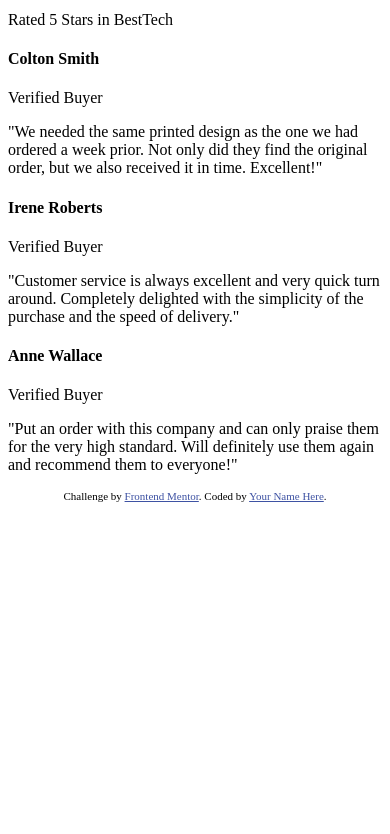
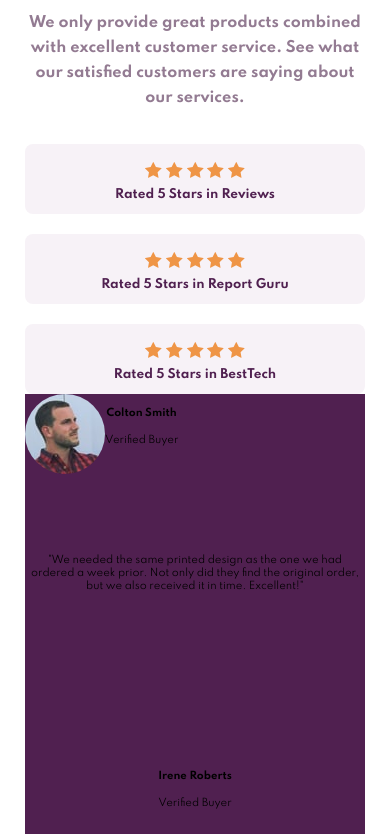
Before and after one commit to AndresUg98/Social-proof-section, a plain HTML site: page index.html in a window 390 px wide. Shown: the part 221-1055 px from the top of the page. Before the commit the page ends 844 px from the top, so only its background shows below. Drawn offline with Linux system fonts and the light colour scheme.

Commit message:
Adding the styles for the mobile version, it's not finished

```diff
--- a/index.html
+++ b/index.html
@@ -3,7 +3,6 @@
   <head>
     <meta charset="UTF-8" />
     <meta name="viewport" content="width=device-width, initial-scale=1.0" />
-    <!-- displays site properly based on user's device -->
 
     <link
       rel="icon"
@@ -11,63 +10,103 @@
       sizes="32x32"
       href="./images/favicon-32x32.png"
     />
+    <link rel="stylesheet" href="./styles/style.css">
 
     <title>Frontend Mentor | Social proof section</title>
 
     <!-- Feel free to remove these styles or customise in your own stylesheet 👍 -->
-    <style>
-      .attribution {
-        font-size: 11px;
-        text-align: center;
-      }
-      .attribution a {
-        color: hsl(228, 45%, 44%);
-      }
-    </style>
+
   </head>
   <body>
-    <section>
+
+    <div class="main-container">
+
+      <section class="description-container">
         <h1>10,000+ of our users love our products.</h1>
 
         <p>We only provide great products combined with excellent customer service.
           See what our satisfied customers are saying about our services.</p>
       </section>
 
-    <section>
-      <div>
+      <section class="reating-container">
+        <div class="reating-item">
+          <figure>
+            <img src="./images/icon-star.svg" alt="">
+            <img src="./images/icon-star.svg" alt="">
+            <img src="./images/icon-star.svg" alt="">
+            <img src="./images/icon-star.svg" alt="">
+            <img src="./images/icon-star.svg" alt="">
+          </figure>
+
           <p>Rated 5 Stars in Reviews</p>
+
         </div>
 
-      <div>
+        <div class="reating-item">
+          <figure>
+            <img src="./images/icon-star.svg" alt="">
+            <img src="./images/icon-star.svg" alt="">
+            <img src="./images/icon-star.svg" alt="">
+            <img src="./images/icon-star.svg" alt="">
+            <img src="./images/icon-star.svg" alt="">
+          </figure>
            <p>Rated 5 Stars in Report Guru</p>
         </div>
 
-      <div>
+        <div class="reating-item">
+          <figure>
+            <img src="./images/icon-star.svg" alt="">
+            <img src="./images/icon-star.svg" alt="">
+            <img src="./images/icon-star.svg" alt="">
+            <img src="./images/icon-star.svg" alt="">
+            <img src="./images/icon-star.svg" alt="">
+          </figure>
           <p>Rated 5 Stars in BestTech</p>
         </div>
 
       </section>
 
-    <section>
+      <section class="review-container">
 
+        <div class="card-container">
+          <div class="person-info">
+            <div>
+              <img src="./images/image-colton.jpg" alt="">
+            </div>
             <div>
               <h4>Colton Smith </h4>
               <p>Verified Buyer</p>
+            </div>
+
+          </div>
+
           <p>"We needed the same printed design as the one we had ordered a week prior.
             Not only did they find the original order, but we also received it in time.
             Excellent!"</p>
         </div>
 
+        <div class="card-container">
           <div>
+            <div>
+              <img src="" alt="">
+            </div>
             <h4>Irene Roberts</h4>
             <p>Verified Buyer</p>
+          </div>
+
          <p>"Customer service is always excellent and very quick turn around. Completely
           delighted with the simplicity of the purchase and the speed of delivery."</p>
         </div>
 
+        <div class="card-container">
+          <div class="name-card">
             <div>
+              <img src="" alt="">
+            </div>
             <h4>Anne Wallace</h4>
             <p>Verified Buyer</p>
+          </div>
+
          <p>"Put an order with this company and can only praise them for the very high
           standard. Will definitely use them again and recommend them to everyone!"</p>
         </div>
@@ -78,6 +117,8 @@
 
       </section>
 
+    </div>
+
 
     <div class="attribution">
       Challenge by
--- /dev/null
+++ b/styles/style.css
@@ -0,0 +1,79 @@
+@import url('https://fonts.googleapis.com/css2?family=Spartan:wght@400;500;700&display=swap');
+
+
+
+body{
+    margin: 0%;
+    font-family: 'Spartan', sans-serif;
+    font-size: 62.5%;
+
+}
+
+.main-container{
+    width: 340px;
+    margin: 65px auto;
+    display: grid;
+    grid-template-columns: 340px;
+    grid-template-rows: 300px 250px 1fr;
+    text-align: center;
+}
+
+.description-container h1{
+    font-weight: bold;
+    color: hsl(300, 43%, 22%);
+    font-size: 32px;
+}
+
+.description-container p{
+    font-weight: bold;
+    font-size: 14.5px;
+    line-height: 25px;
+    color: hsl(303, 10%, 53%);
+}
+
+.reating-container{
+    display: flex;
+    flex-direction: column;
+    justify-content: space-between;
+
+
+
+}
+
+.reating-item{
+    width: 340px;
+    height: 70px;
+    display: flex;
+    flex-direction: column;
+    justify-content: center;
+    font-weight: 400;
+    font-size: 15px;
+    background: hsl(300, 24%, 96%);
+    border-radius: 8px;
+}
+
+.reating-item figure{
+    margin: 5px auto 0;
+}
+
+.reating-item p{
+    margin: 5px auto 0;
+    font-weight: bold;
+    font-size: 12px;
+    color: hsl(300, 43%, 22%);
+}
+
+.card-container{
+    display: grid;
+    grid-template-columns: 340px;
+    grid-template-rows: 150px 200px;
+    background-color: hsl(300, 43%, 22%);
+}
+
+.person-info{
+    display: flex;
+}
+
+.person-info div img{
+    border-radius: 100%;
+}
```
Lines whose indentation alone changed are shown as unchanged.
